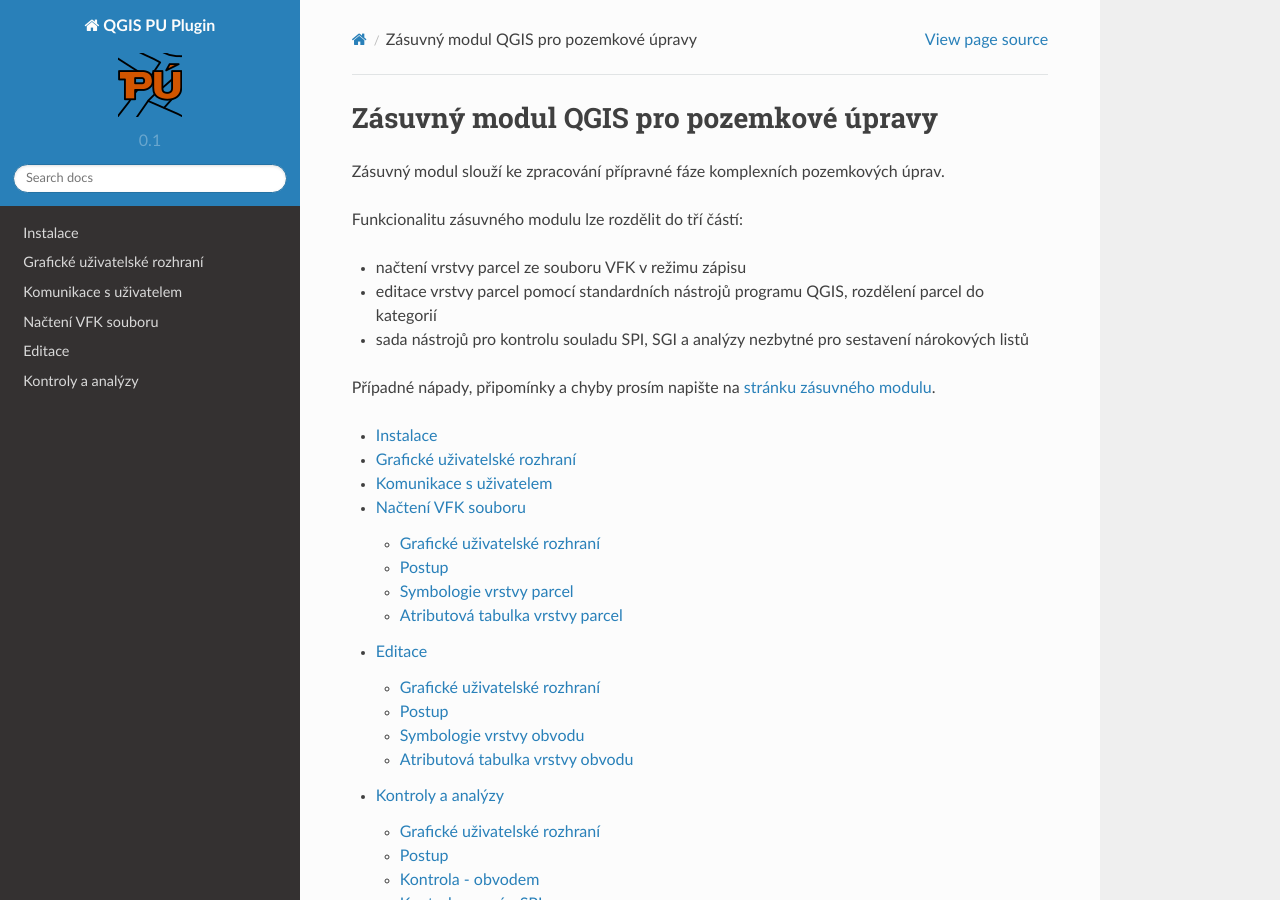
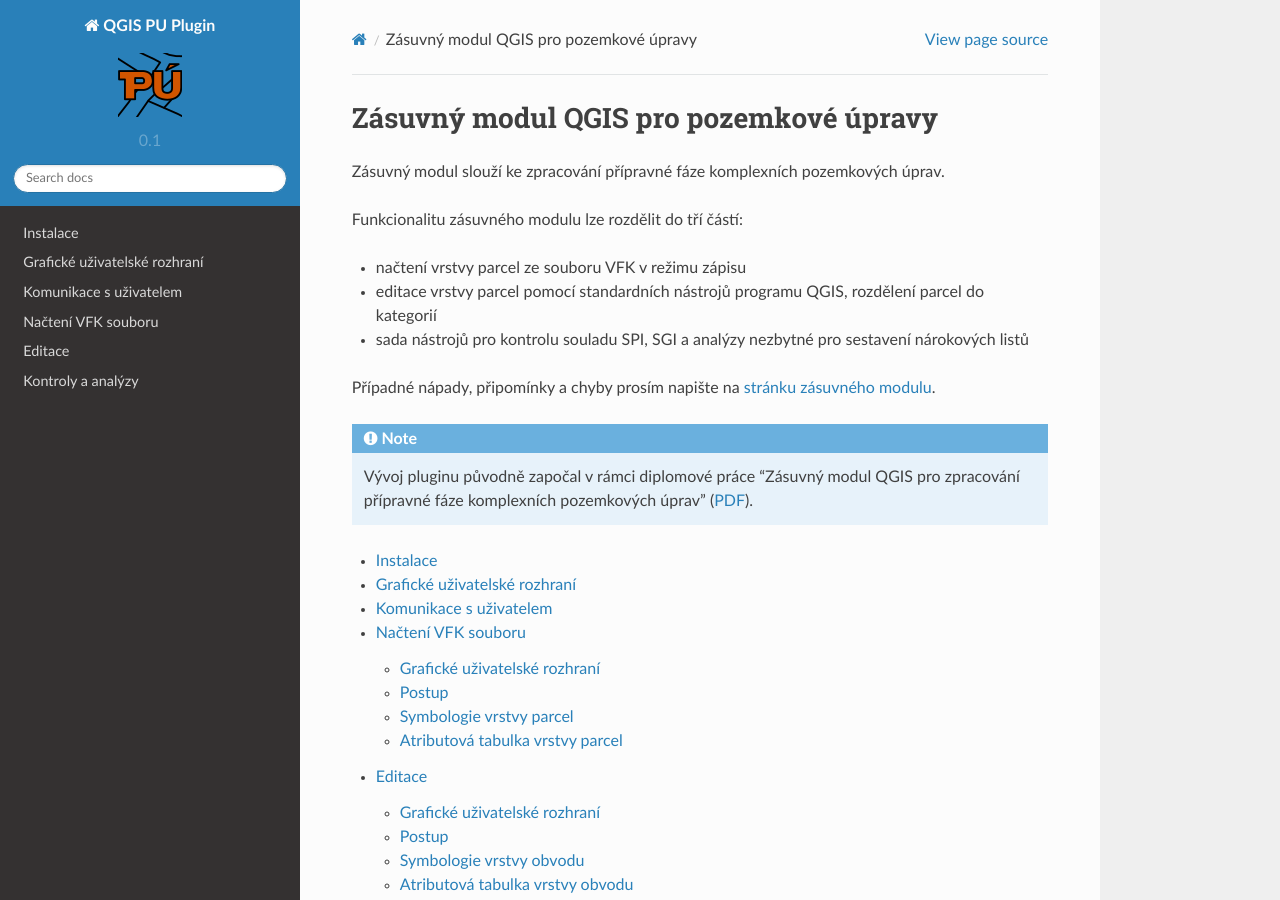
Before and after one commit to ctu-geoforall-lab/qgis-pu-plugin, a Sphinx documentation site: the page built from docs/source/index.rst, in a window 1280 px wide and 900 px high. Built offline with Sphinx 7.4.7 and the Read the Docs theme 2.0.0, drawn with Linux system fonts in a browser that asks for light colours; formulas are drawn with MathJax 3.

Commit message:
mention in docs the thesis

```diff
--- a/docs/source/index.rst
+++ b/docs/source/index.rst
@@ -16,6 +16,11 @@ Funkcionalitu zásuvného modulu lze rozdělit do tří částí:
 
 Případné nápady, připomínky a chyby prosím napište na `stránku zásuvného modulu
 <https://github.com/ctu-geoforall-lab/qgis-pu-plugin/issues>`__.
+
+.. note:: Vývoj pluginu původně započal v rámci diplomové práce
+          "Zásuvný modul QGIS pro zpracování přípravné fáze komplexních pozemkových úprav"
+          (`PDF
+          <https://github.com/ctu-geoforall-lab-projects/dp-svoboda-2017/raw/master/text/ondrej-svoboda-dp-2017.pdf>`__).
 
 .. toctree::
    :maxdepth: 2
```
